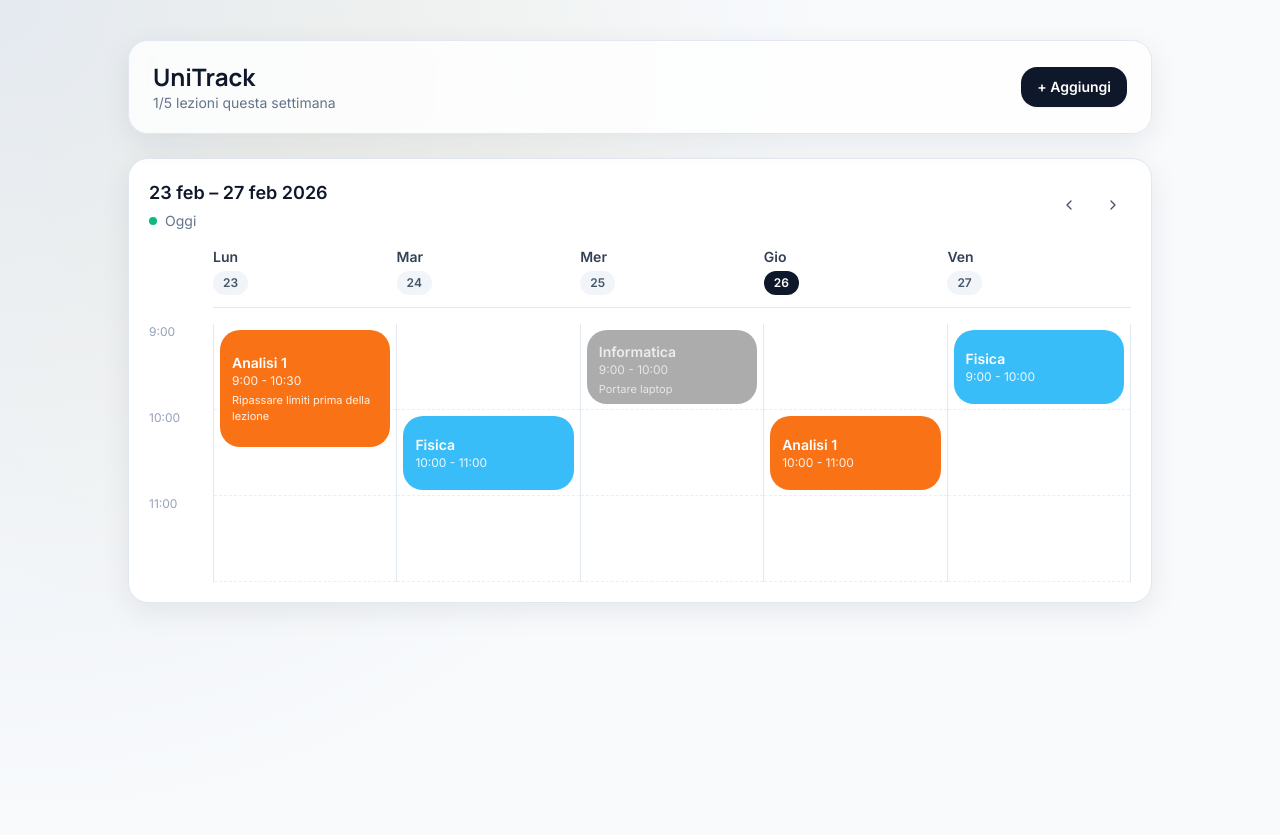
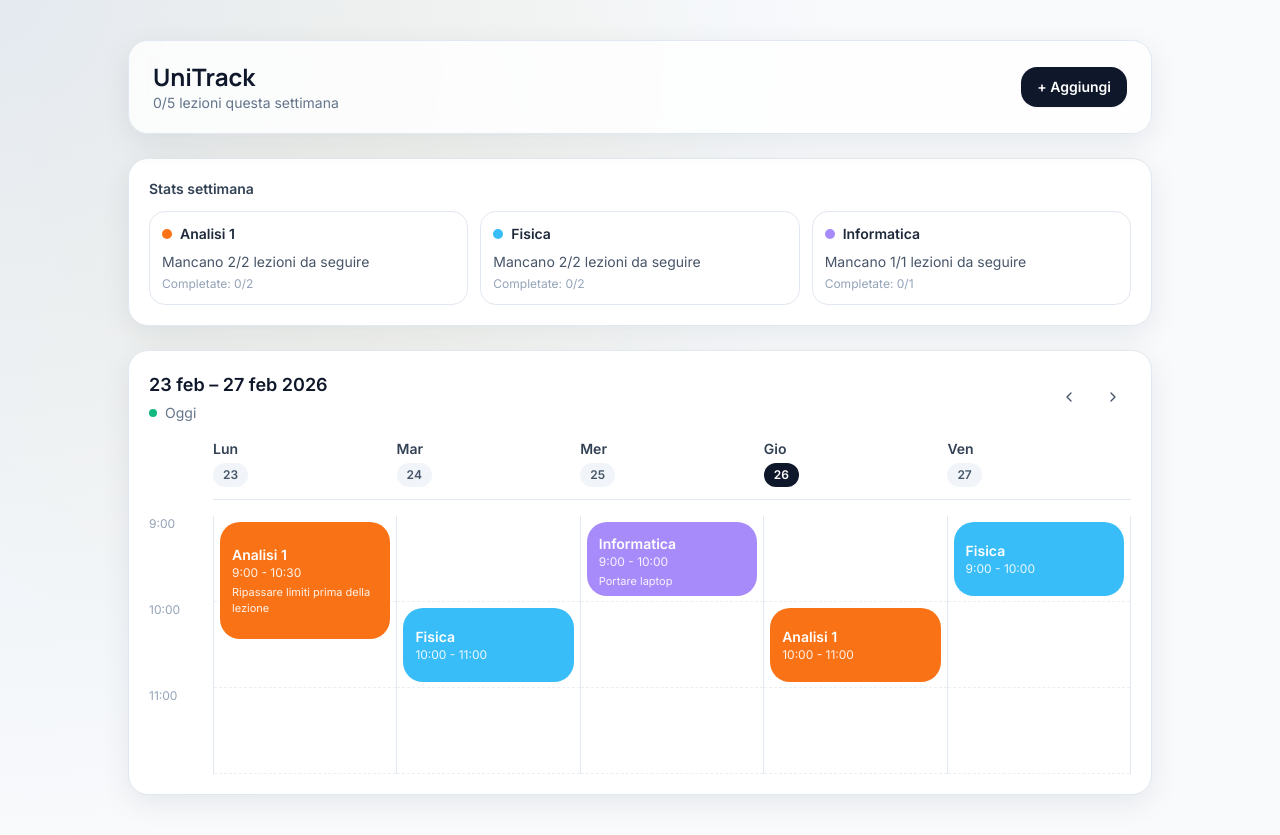
Before and after one commit to MarianoAkaMery/MyUniversityPlan-by-Some-LLMS, a React (Vite) app: page / in a window 1280 px wide. Before the commit the page ends 800 px from the top, so only its background shows below. Built offline with nearby package versions, Linux system fonts and the light colour scheme.

Commit message:
Fixed bugs + added stats

```diff
--- a/src/App.tsx
+++ b/src/App.tsx
@@ -4,11 +4,59 @@ import { WeekCalendar } from "./components/WeekCalendar";
 import { AddLessonDialog } from "./components/AddLessonDialog";
 import { Button } from "./components/ui/button";
 
+const startOfWeekMonday = (date: Date) => {
+  const copy = new Date(date);
+  const day = copy.getDay();
+  const diff = (day === 0 ? -6 : 1) - day;
+  copy.setDate(copy.getDate() + diff);
+  copy.setHours(0, 0, 0, 0);
+  return copy;
+};
+
+const addDays = (date: Date, days: number) => {
+  const copy = new Date(date);
+  copy.setDate(copy.getDate() + days);
+  return copy;
+};
+
+const toDateKey = (date: Date) => {
+  const year = date.getFullYear();
+  const month = String(date.getMonth() + 1).padStart(2, "0");
+  const day = String(date.getDate()).padStart(2, "0");
+  return `${year}-${month}-${day}`;
+};
+
 const AppContent = () => {
-  const { lessons } = useScheduleStore();
-  const completed = lessons.filter((lesson) => lesson.completed).length;
-  const total = lessons.length;
+  const { subjects, lessons, isLessonCompleted, getWeekProgress } = useScheduleStore();
   const [weekOffset, setWeekOffset] = React.useState(0);
+  const MIN_WEEK_OFFSET = -52;
+  const MAX_WEEK_OFFSET = 52;
+  const { completed, total } = getWeekProgress(weekOffset);
+  const weekStart = startOfWeekMonday(addDays(new Date(), weekOffset * 7));
+
+  const weeklyStats = subjects
+    .map((subject) => {
+      const subjectLessons = lessons.filter((lesson) => lesson.subjectId === subject.id);
+      const totalLessons = subjectLessons.length;
+      const completedLessons = subjectLessons.reduce((count, lesson) => {
+        const dateKey = toDateKey(addDays(weekStart, lesson.dayIndex));
+        return count + (isLessonCompleted(lesson.id, dateKey) ? 1 : 0);
+      }, 0);
+
+      return {
+        subjectId: subject.id,
+        subjectName: subject.name,
+        subjectColor: subject.color,
+        totalLessons,
+        completedLessons,
+        remainingLessons: totalLessons - completedLessons,
+      };
+    })
+    .filter((item) => item.totalLessons > 0)
+    .sort((a, b) => {
+      if (b.remainingLessons !== a.remainingLessons) return b.remainingLessons - a.remainingLessons;
+      return b.totalLessons - a.totalLessons;
+    });
 
   return (
     <div className="app-shell min-h-screen px-6 py-10">
@@ -25,10 +73,39 @@ const AppContent = () => {
           </AddLessonDialog>
         </header>
 
+        <section className="rounded-2xl border border-slate-200 bg-white p-5 shadow-soft">
+          <div className="mb-3 text-sm font-semibold text-slate-700">Stats settimana</div>
+          {weeklyStats.length === 0 ? (
+            <p className="text-sm text-slate-500">Nessuna lezione pianificata in questa settimana.</p>
+          ) : (
+            <div className="grid gap-3 sm:grid-cols-2 lg:grid-cols-3">
+              {weeklyStats.map((stat) => (
+                <div key={stat.subjectId} className="rounded-xl border border-slate-200 p-3">
+                  <div className="mb-2 flex items-center gap-2">
+                    <span
+                      className="h-2.5 w-2.5 rounded-full"
+                      style={{ backgroundColor: stat.subjectColor }}
+                    />
+                    <span className="text-sm font-semibold text-slate-800">{stat.subjectName}</span>
+                  </div>
+                  <div className="text-sm text-slate-600">
+                    Mancano {stat.remainingLessons}/{stat.totalLessons} lezioni da seguire
+                  </div>
+                  <div className="mt-1 text-xs text-slate-400">
+                    Completate: {stat.completedLessons}/{stat.totalLessons}
+                  </div>
+                </div>
+              ))}
+            </div>
+          )}
+        </section>
+
         <WeekCalendar
           weekOffset={weekOffset}
-          onPrevWeek={() => setWeekOffset((prev) => prev - 1)}
-          onNextWeek={() => setWeekOffset((prev) => prev + 1)}
+          canPrevWeek={weekOffset > MIN_WEEK_OFFSET}
+          canNextWeek={weekOffset < MAX_WEEK_OFFSET}
+          onPrevWeek={() => setWeekOffset((prev) => Math.max(MIN_WEEK_OFFSET, prev - 1))}
+          onNextWeek={() => setWeekOffset((prev) => Math.min(MAX_WEEK_OFFSET, prev + 1))}
         />
       </div>
     </div>
--- a/src/components/LessonBlock.tsx
+++ b/src/components/LessonBlock.tsx
@@ -11,16 +11,18 @@ const formatTime = (minutes: number) => {
 type LessonBlockProps = {
   lesson: Lesson;
   subject: Subject;
+  completed: boolean;
   top: number;
   height: number;
   left: string;
   width: string;
-  onToggle: (lessonId: string) => void;
+  onToggle: () => void;
 };
 
 export const LessonBlock: React.FC<LessonBlockProps> = ({
   lesson,
   subject,
+  completed,
   top,
   height,
   left,
@@ -30,12 +32,12 @@ export const LessonBlock: React.FC<LessonBlockProps> = ({
   return (
     <button
       type="button"
-      onClick={() => onToggle(lesson.id)}
-      aria-pressed={lesson.completed}
+      onClick={onToggle}
+      aria-pressed={completed}
       className={cn(
         "lesson-card absolute rounded-2xl p-3 text-left text-white",
         "focus-visible:outline-none focus-visible:ring-2 focus-visible:ring-white/70",
-        lesson.completed && "opacity-70 grayscale"
+        completed && "opacity-70 grayscale"
       )}
       style={{
         top,
@@ -54,12 +56,12 @@ export const LessonBlock: React.FC<LessonBlockProps> = ({
           {lesson.notes}
         </div>
       )}
-      {lesson.completed && (
+      {completed && (
         <div className="mt-2 inline-flex items-center rounded-full bg-white/20 px-2 py-0.5 text-[11px] font-semibold">
           ✓ Fatta
         </div>
       )}
-      {lesson.completed && (
+      {completed && (
         <div className="pointer-events-none absolute inset-0 rounded-2xl bg-black/10" />
       )}
     </button>
--- a/src/components/WeekCalendar.tsx
+++ b/src/components/WeekCalendar.tsx
@@ -41,6 +41,13 @@ const addDays = (date: Date, days: number) => {
   const copy = new Date(date);
   copy.setDate(copy.getDate() + days);
   return copy;
+};
+
+const toDateKey = (date: Date) => {
+  const year = date.getFullYear();
+  const month = String(date.getMonth() + 1).padStart(2, "0");
+  const day = String(date.getDate()).padStart(2, "0");
+  return `${year}-${month}-${day}`;
 };
 
 const formatWeekRange = (start: Date, end: Date) => {
@@ -95,16 +102,20 @@ const packLessonsForDay = (dayLessons: Lesson[]): PackedLesson[] => {
 
 export type WeekCalendarProps = {
   weekOffset: number;
+  canPrevWeek: boolean;
+  canNextWeek: boolean;
   onPrevWeek: () => void;
   onNextWeek: () => void;
 };
 
 export const WeekCalendar: React.FC<WeekCalendarProps> = ({
   weekOffset,
+  canPrevWeek,
+  canNextWeek,
   onPrevWeek,
   onNextWeek,
 }) => {
-  const { lessons, subjects, toggleLessonCompleted } = useScheduleStore();
+  const { lessons, subjects, isLessonCompleted, toggleLessonCompleted } = useScheduleStore();
   const today = new Date();
   const weekStart = startOfWeekMonday(addDays(today, weekOffset * 7));
   const weekEnd = addDays(weekStart, 4);
@@ -127,10 +138,20 @@ export const WeekCalendar: React.FC<WeekCalendarProps> = ({
           )}
         </div>
         <div className="flex items-center gap-2">
-          <Button variant="ghost" className="h-9 w-9 rounded-full p-0" onClick={onPrevWeek}>
+          <Button
+            variant="ghost"
+            className="h-9 w-9 rounded-full p-0"
+            onClick={onPrevWeek}
+            disabled={!canPrevWeek}
+          >
             <ChevronLeft className="h-4 w-4" />
           </Button>
-          <Button variant="ghost" className="h-9 w-9 rounded-full p-0" onClick={onNextWeek}>
+          <Button
+            variant="ghost"
+            className="h-9 w-9 rounded-full p-0"
+            onClick={onNextWeek}
+            disabled={!canNextWeek}
+          >
             <ChevronRight className="h-4 w-4" />
           </Button>
         </div>
@@ -185,6 +206,8 @@ export const WeekCalendar: React.FC<WeekCalendarProps> = ({
                 {packedLessons.map(({ lesson, column, columnCount }) => {
                   const subject = subjectsById.get(lesson.subjectId);
                   if (!subject) return null;
+                  const dateKey = toDateKey(addDays(weekStart, dayIndex));
+                  const completed = isLessonCompleted(lesson.id, dateKey);
 
                   const startOffset = (lesson.startMinutes - START_HOUR * 60) * (HOUR_HEIGHT / 60);
                   const rawHeight = (lesson.endMinutes - lesson.startMinutes) * (HOUR_HEIGHT / 60);
@@ -202,7 +225,8 @@ export const WeekCalendar: React.FC<WeekCalendarProps> = ({
                       height={height - 12}
                       left={left}
                       width={width}
-                      onToggle={toggleLessonCompleted}
+                      completed={completed}
+                      onToggle={() => toggleLessonCompleted(lesson.id, dateKey)}
                     />
                   );
                 })}
--- a/src/hooks/useScheduleStore.tsx
+++ b/src/hooks/useScheduleStore.tsx
@@ -2,14 +2,40 @@ import React from "react";
 import type { Lesson, ScheduleState, Subject } from "../types/schedule";
 
 const STORAGE_KEY = "unitrack-schedule-v1";
+
+const startOfWeekMonday = (date: Date) => {
+  const copy = new Date(date);
+  const day = copy.getDay();
+  const diff = (day === 0 ? -6 : 1) - day;
+  copy.setDate(copy.getDate() + diff);
+  copy.setHours(0, 0, 0, 0);
+  return copy;
+};
+
+const addDays = (date: Date, days: number) => {
+  const copy = new Date(date);
+  copy.setDate(copy.getDate() + days);
+  return copy;
+};
+
+const toDateKey = (date: Date) => {
+  const year = date.getFullYear();
+  const month = String(date.getMonth() + 1).padStart(2, "0");
+  const day = String(date.getDate()).padStart(2, "0");
+  return `${year}-${month}-${day}`;
+};
+
+const occurrenceKey = (lessonId: string, dateKey: string) => `${lessonId}__${dateKey}`;
 
 type ScheduleContextValue = {
   subjects: Subject[];
   lessons: Lesson[];
   addSubject: (subject: Omit<Subject, "id">) => void;
   removeSubject: (subjectId: string) => void;
-  addLesson: (lesson: Omit<Lesson, "id" | "completed">) => void;
-  toggleLessonCompleted: (lessonId: string) => void;
+  addLesson: (lesson: Omit<Lesson, "id">) => void;
+  toggleLessonCompleted: (lessonId: string, dateKey: string) => void;
+  isLessonCompleted: (lessonId: string, dateKey: string) => boolean;
+  getWeekProgress: (weekOffset: number) => { completed: number; total: number };
 };
 
 const ScheduleContext = React.createContext<ScheduleContextValue | null>(null);
@@ -28,7 +54,6 @@ const seedData: ScheduleState = {
       startMinutes: 540,
       endMinutes: 630,
       notes: "Ripassare limiti prima della lezione",
-      completed: false,
     },
     {
       id: "les-2",
@@ -37,7 +62,6 @@ const seedData: ScheduleState = {
       startMinutes: 600,
       endMinutes: 660,
       notes: "",
-      completed: false,
     },
     {
       id: "les-3",
@@ -46,7 +70,6 @@ const seedData: ScheduleState = {
       startMinutes: 540,
       endMinutes: 600,
       notes: "Portare laptop",
-      completed: true,
     },
     {
       id: "les-4",
@@ -55,7 +78,6 @@ const seedData: ScheduleState = {
       startMinutes: 600,
       endMinutes: 660,
       notes: "",
-      completed: false,
     },
     {
       id: "les-5",
@@ -64,9 +86,9 @@ const seedData: ScheduleState = {
       startMinutes: 540,
       endMinutes: 600,
       notes: "",
-      completed: false,
     },
   ],
+  completedByDate: {},
 };
 
 const createId = () => {
@@ -80,17 +102,44 @@ const loadSchedule = (): ScheduleState => {
   if (typeof window === "undefined") return seedData;
   const raw = window.localStorage.getItem(STORAGE_KEY);
   if (!raw) return seedData;
+
   try {
-    const parsed = JSON.parse(raw) as ScheduleState;
+    const parsed = JSON.parse(raw) as {
+      subjects?: Subject[];
+      lessons?: Array<Lesson & { completed?: boolean }>;
+      completedByDate?: Record<string, true>;
+    };
+
     if (!parsed || !Array.isArray(parsed.subjects) || !Array.isArray(parsed.lessons)) {
       return seedData;
     }
+
+    let completedByDate: Record<string, true> =
+      parsed.completedByDate && typeof parsed.completedByDate === "object"
+        ? parsed.completedByDate
+        : {};
+
+    if (Object.keys(completedByDate).length === 0) {
+      const currentWeek = startOfWeekMonday(new Date());
+      for (const lesson of parsed.lessons) {
+        if (lesson.completed) {
+          const dateKey = toDateKey(addDays(currentWeek, lesson.dayIndex));
+          completedByDate[occurrenceKey(lesson.id, dateKey)] = true;
+        }
+      }
+    }
+
     return {
       subjects: parsed.subjects,
       lessons: parsed.lessons.map((lesson) => ({
-        ...lesson,
+        id: lesson.id,
+        subjectId: lesson.subjectId,
+        dayIndex: lesson.dayIndex,
+        startMinutes: lesson.startMinutes,
+        endMinutes: lesson.endMinutes,
         notes: typeof lesson.notes === "string" ? lesson.notes : "",
       })),
+      completedByDate,
     };
   } catch {
     return seedData;
@@ -112,34 +161,66 @@ export const ScheduleProvider = ({ children }: { children: React.ReactNode }) =>
   };
 
   const removeSubject = (subjectId: string) => {
+    setState((prev) => {
+      const removedLessonIds = new Set(
+        prev.lessons.filter((lesson) => lesson.subjectId === subjectId).map((lesson) => lesson.id)
+      );
+
+      const nextCompletedByDate: Record<string, true> = {};
+      for (const key of Object.keys(prev.completedByDate)) {
+        const lessonId = key.split("__")[0];
+        if (!removedLessonIds.has(lessonId)) {
+          nextCompletedByDate[key] = true;
+        }
+      }
+
+      return {
+        ...prev,
+        subjects: prev.subjects.filter((subject) => subject.id !== subjectId),
+        lessons: prev.lessons.filter((lesson) => lesson.subjectId !== subjectId),
+        completedByDate: nextCompletedByDate,
+      };
+    });
+  };
+
+  const addLesson = (lesson: Omit<Lesson, "id">) => {
     setState((prev) => ({
       ...prev,
-      subjects: prev.subjects.filter((subject) => subject.id !== subjectId),
-      lessons: prev.lessons.filter((lesson) => lesson.subjectId !== subjectId),
+      lessons: [...prev.lessons, { ...lesson, id: createId() }],
     }));
   };
 
-  const addLesson = (lesson: Omit<Lesson, "id" | "completed">) => {
-    setState((prev) => ({
-      ...prev,
-      lessons: [
-        ...prev.lessons,
-        {
-          ...lesson,
-          id: createId(),
-          completed: false,
-        },
-      ],
-    }));
+  const toggleLessonCompleted = (lessonId: string, dateKey: string) => {
+    const key = occurrenceKey(lessonId, dateKey);
+    setState((prev) => {
+      const nextCompletedByDate = { ...prev.completedByDate };
+      if (nextCompletedByDate[key]) {
+        delete nextCompletedByDate[key];
+      } else {
+        nextCompletedByDate[key] = true;
+      }
+      return {
+        ...prev,
+        completedByDate: nextCompletedByDate,
+      };
+    });
   };
 
-  const toggleLessonCompleted = (lessonId: string) => {
-    setState((prev) => ({
-      ...prev,
-      lessons: prev.lessons.map((lesson) =>
-        lesson.id === lessonId ? { ...lesson, completed: !lesson.completed } : lesson
-      ),
-    }));
+  const isLessonCompleted = (lessonId: string, dateKey: string) => {
+    return Boolean(state.completedByDate[occurrenceKey(lessonId, dateKey)]);
+  };
+
+  const getWeekProgress = (weekOffset: number) => {
+    const weekStart = startOfWeekMonday(addDays(new Date(), weekOffset * 7));
+    const completed = state.lessons.reduce((count, lesson) => {
+      const dateKey = toDateKey(addDays(weekStart, lesson.dayIndex));
+      return count + (state.completedByDate[occurrenceKey(lesson.id, dateKey)] ? 1 : 0);
+    }, 0);
+
+    return {
+      completed,
+      total: state.lessons.length,
+    };
   };
 
   const value: ScheduleContextValue = {
@@ -149,6 +230,8 @@ export const ScheduleProvider = ({ children }: { children: React.ReactNode }) =>
     removeSubject,
     addLesson,
     toggleLessonCompleted,
+    isLessonCompleted,
+    getWeekProgress,
   };
 
   return <ScheduleContext.Provider value={value}>{children}</ScheduleContext.Provider>;
--- a/src/types/schedule.ts
+++ b/src/types/schedule.ts
@@ -11,10 +11,10 @@ export type Lesson = {
   startMinutes: number;
   endMinutes: number;
   notes: string;
-  completed: boolean;
 };
 
 export type ScheduleState = {
   subjects: Subject[];
   lessons: Lesson[];
+  completedByDate: Record<string, true>;
 };
```
